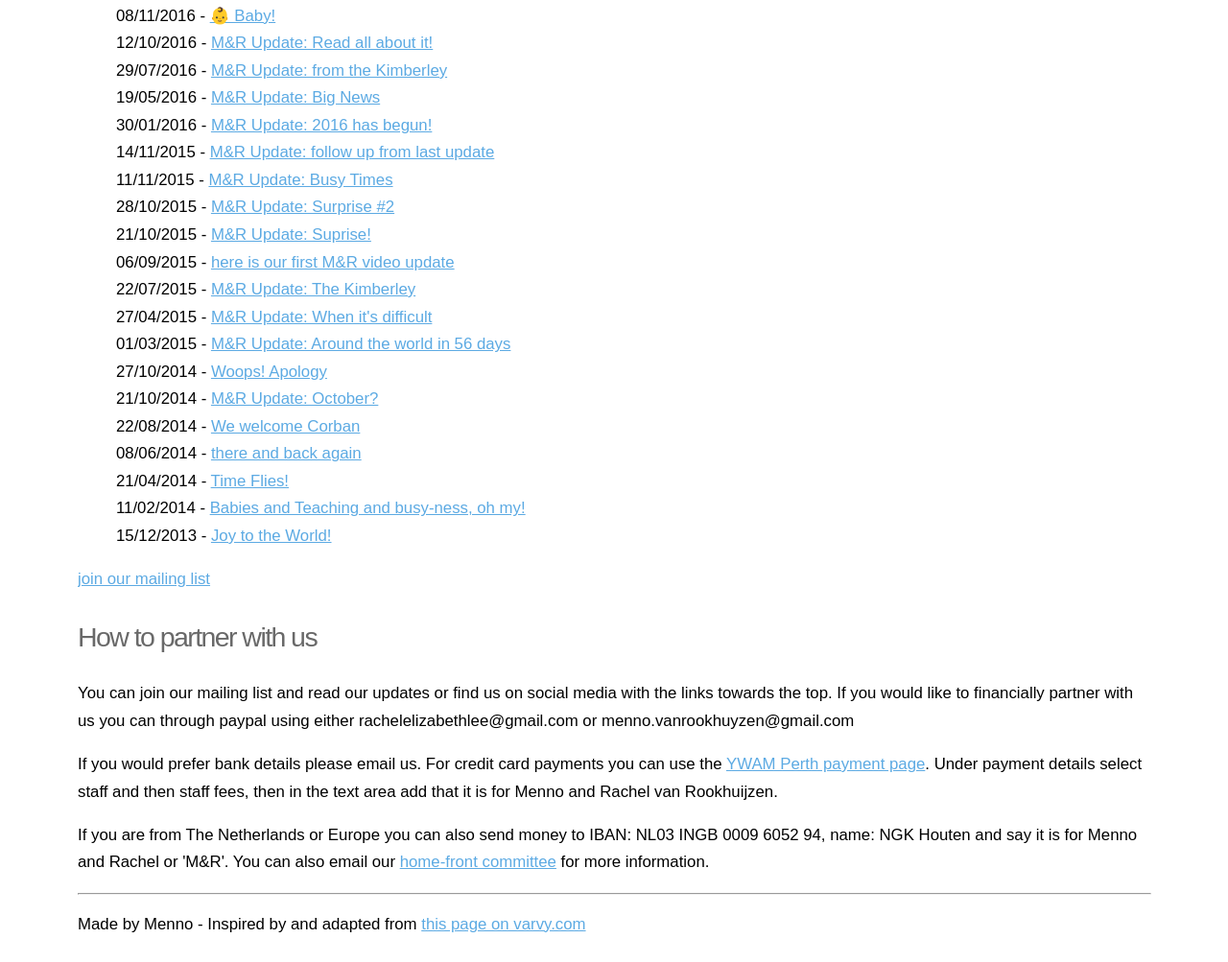
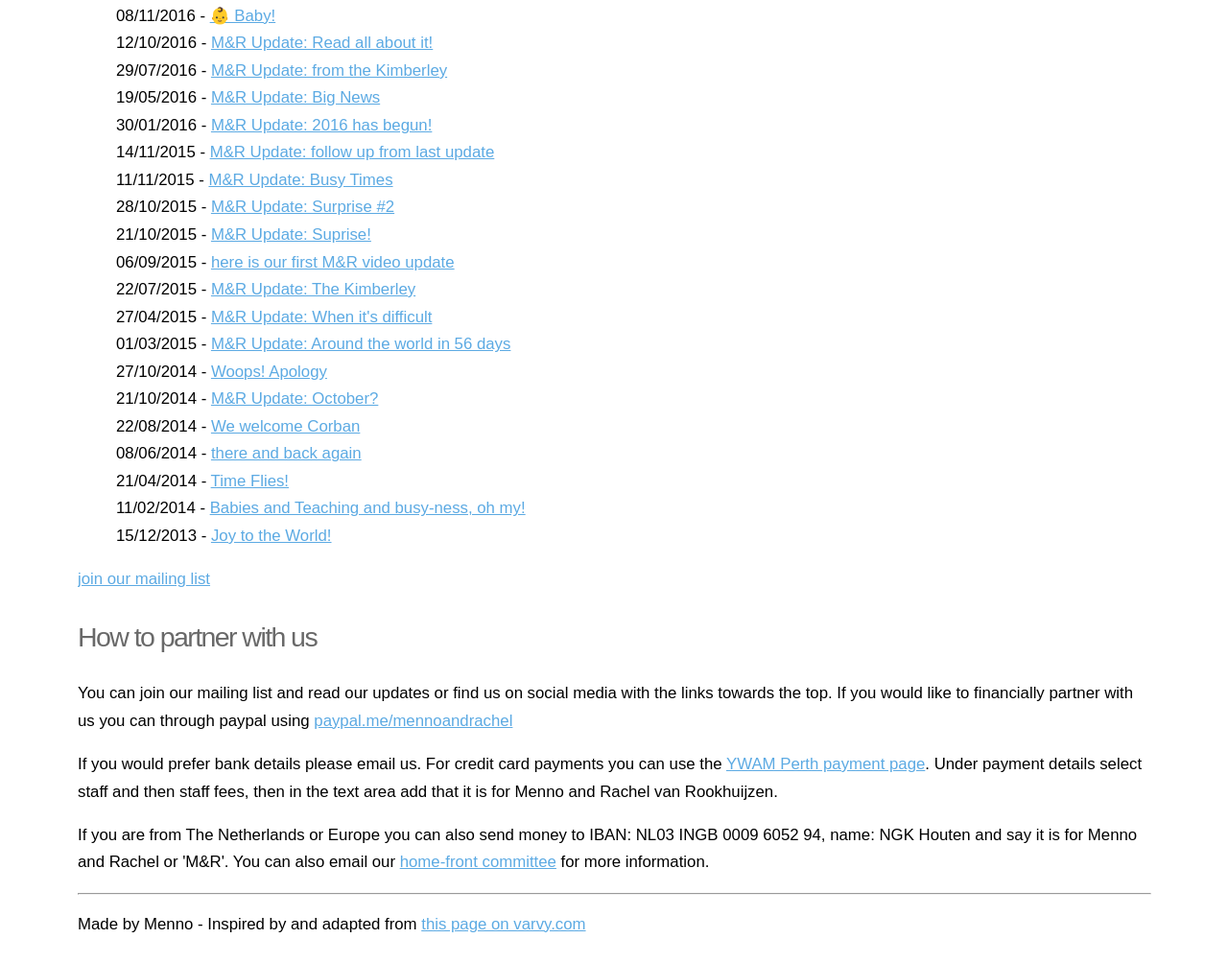
Before and after one commit to mennovr/mennovr.github.io, a plain HTML site: page index.html in a window 1280 px wide. Shown: the part 594-1597 px from the top of the page at 96% size. Drawn offline with Linux system fonts and the light colour scheme.

Commit message:
updated paypal
added paypal.me link instead of email addresses.

```diff
--- a/index.html
+++ b/index.html
@@ -49,7 +49,7 @@
                 </ul>
                 <a href="http://eepurl.com/E_ZH" target="_blank">join our mailing list</a>
                 <h2>How to partner with us</h2>
-                <p>You can join our mailing list and read our updates or find us on social media with the links towards the top. If you would like to financially partner with us you can through paypal using either rachelelizabethlee@gmail.com or menno.vanrookhuyzen@gmail.com</p>
+                <p>You can join our mailing list and read our updates or find us on social media with the links towards the top. If you would like to financially partner with us you can through paypal using <a href="paypal.me/mennoandrachel" target="_blank">paypal.me/mennoandrachel</a></p>
                 <p>If you would prefer bank details please email us. For credit card payments you can use the <a href="https://secure.ywamperth.org.au/payments/">YWAM Perth payment page</a>. Under payment details select staff and then staff fees, then in the text area add that it is for Menno and Rachel van Rookhuijzen.
                 <p>If you are from The Netherlands or Europe you can also send money to IBAN: NL03 INGB 0009 6052 94, name: NGK Houten and say it is for Menno and Rachel or 'M&amp;R'. You can also email our <a href="mailto:tfcmennoandrachel@gmail.com">home-front committee</a> for more information.
                 <hr>
```
